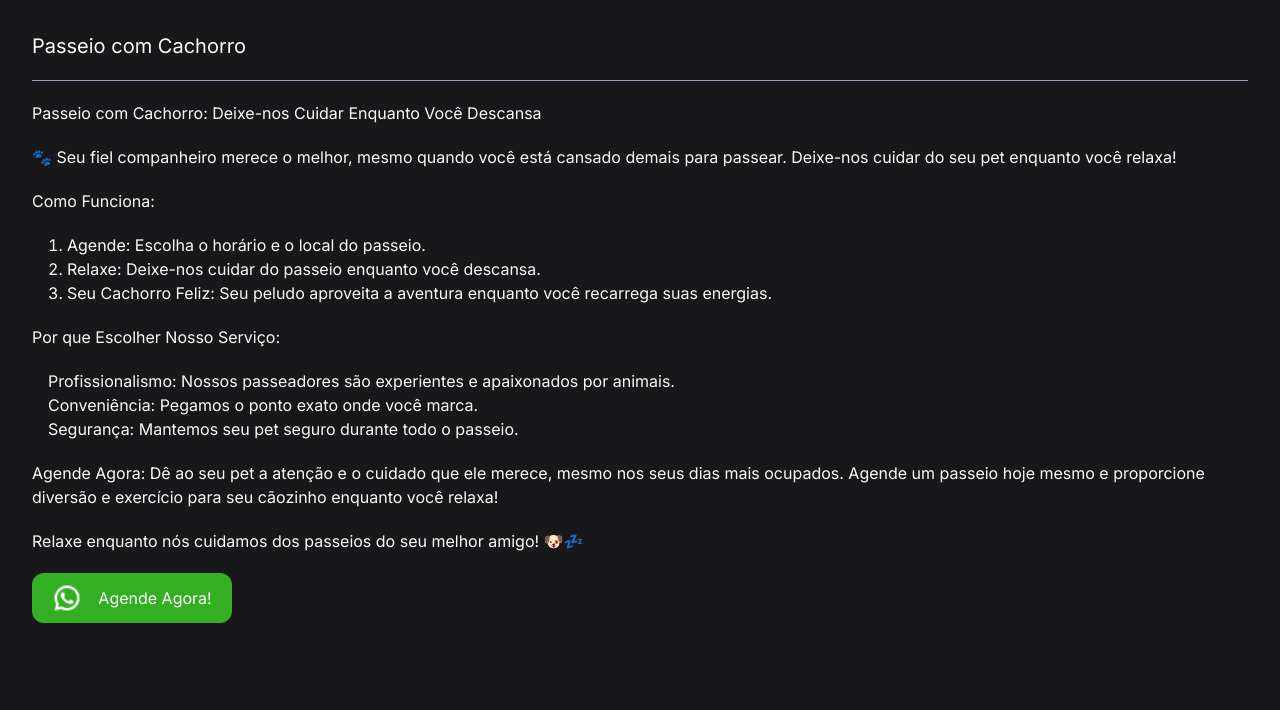
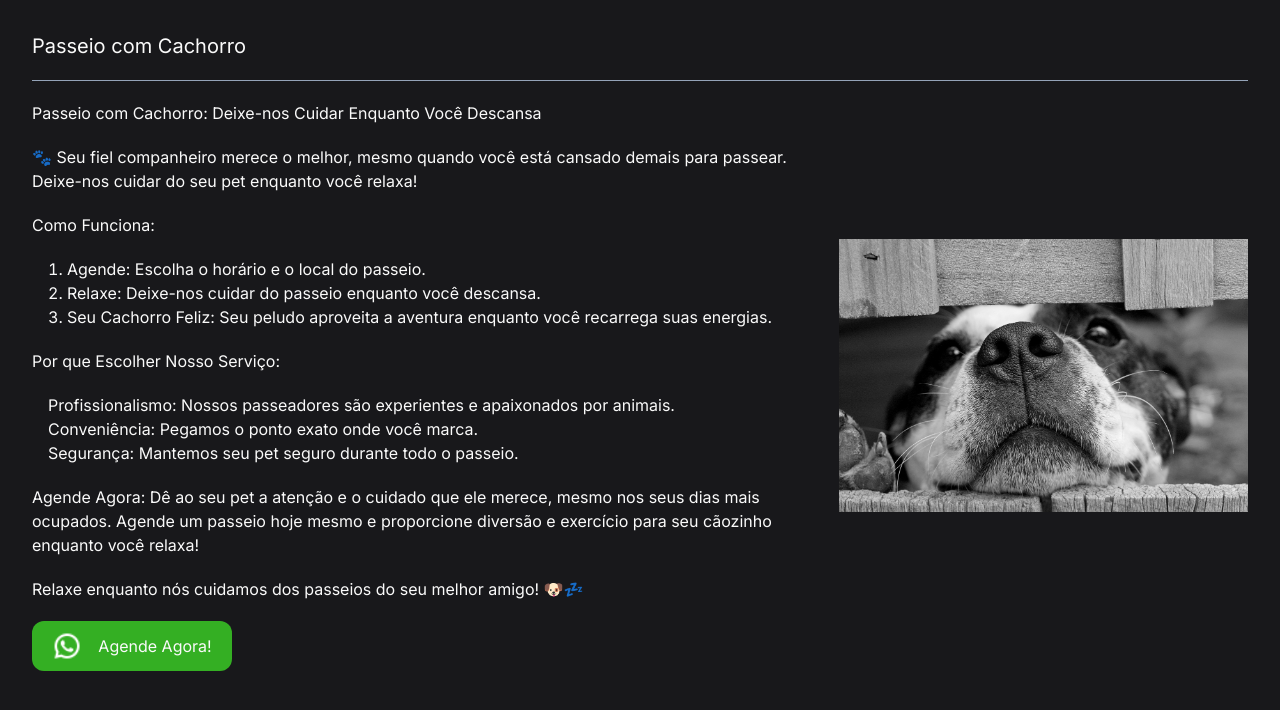
Before and after one commit to andre-albuquerque01/dog-walk, a Next.js app: page / in a window 1280 px wide. Shown: the top 710 px of the page. Built offline with nearby package versions, Linux system fonts and the light colour scheme.

Commit message:
update in components

```diff
--- a/src/app/(dashboad)/layout.tsx
+++ b/src/app/(dashboad)/layout.tsx
@@ -1,3 +1,4 @@
+import { Footer } from "@/components/footer";
 import { Nav } from "@/components/nav";
 import { ReactNode } from "react";
 
@@ -5,7 +6,10 @@ export default function Dashboadr({ children }: { children: ReactNode }) {
     return (
         <div className="p-8 mx-auto w-full max-w-[1600px] min-h-screen">
             <Nav />
-            {children}
+            <main className="flex-grow">
+                {children}
+            </main>
+            {/* <Footer /> */}
         </div>
     )
 }
--- a/src/app/(dashboad)/page.tsx
+++ b/src/app/(dashboad)/page.tsx
@@ -1,9 +1,16 @@
 import { Body } from "@/components/body";
+import Image from "next/image";
 
 export default function Home() {
   return (
-    <>
+    <div className="flex items-center flex-wrap lg:flex-nowrap">
       <Body />
-    </>
+      <Image
+        src="/dog.jpg"
+        alt="Imagem do dog"
+        width={409}
+        height={403}
+        className="max-sm:w-[309px] max-sm:h-[303px] max-sm:object-contain object-contain max-w-[409px] h-[403px]" />
+    </div>
   );
 }
--- a/src/components/btn.tsx
+++ b/src/components/btn.tsx
@@ -6,7 +6,7 @@ export const Btn = () => {
     return (
         <div >
             <Link href="https://api.whatsapp.com/send?phone=5561985261944&text=Ol%C3%A1!%20Estou%20super%20interessado%20em%20saber%20como%20funciona%20o%20servi%C3%A7o%20de%20passeio%20com%20cachorro!%20%F0%9F%90%BE%20Poderia%20me%20enviar%20mais%20informa%C3%A7%C3%B5es?" target="_blank"
-                className='flex items-center justify-center gap-4 bg-customGreen h-[50px] w-[200px] rounded-xl'
+                className='flex items-center justify-center gap-4 bg-customGreen h-[50px] w-[200px] rounded-xl text-md'
             >
                 <Image
                     src="/whatsapp.png"
```
